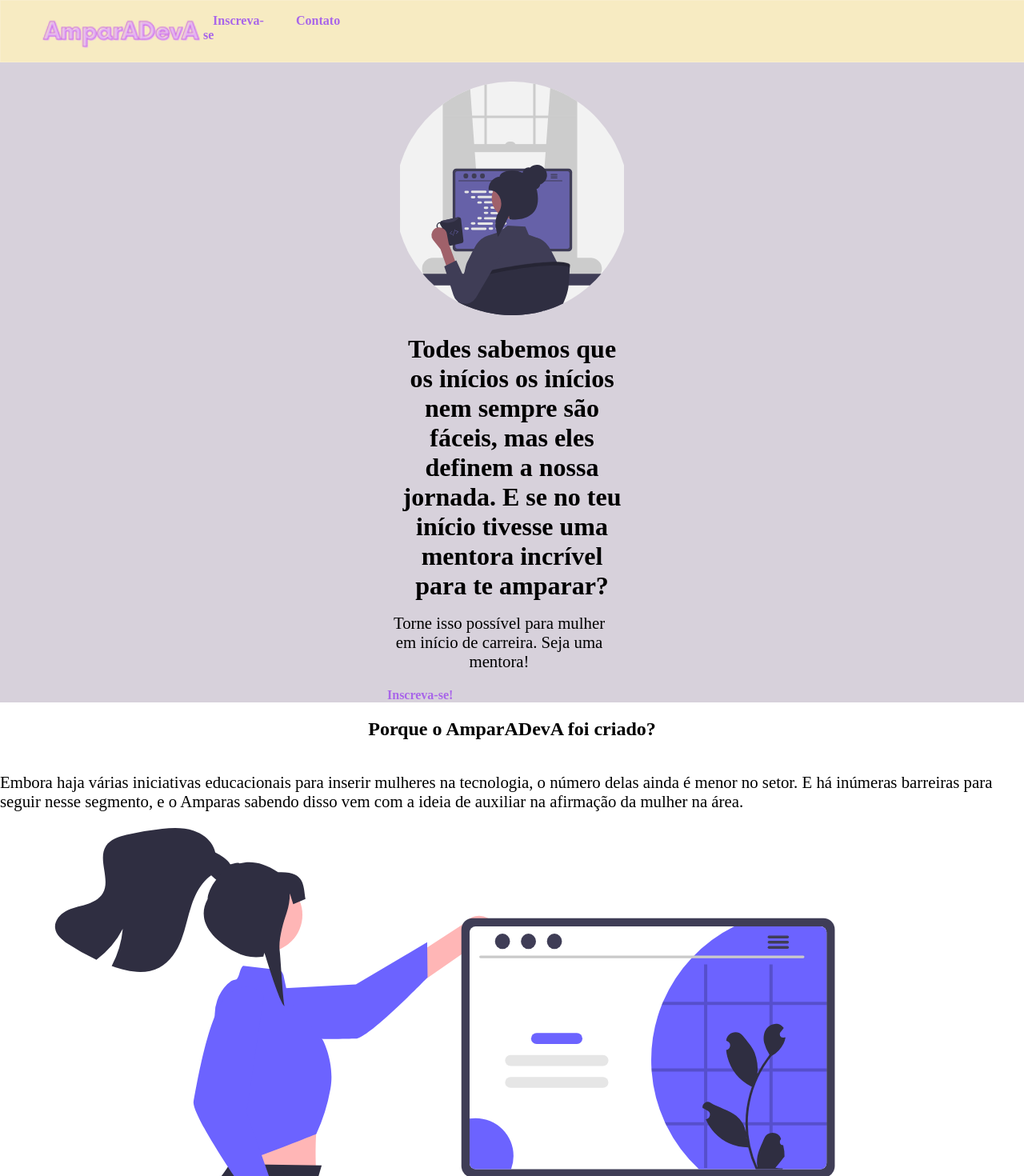
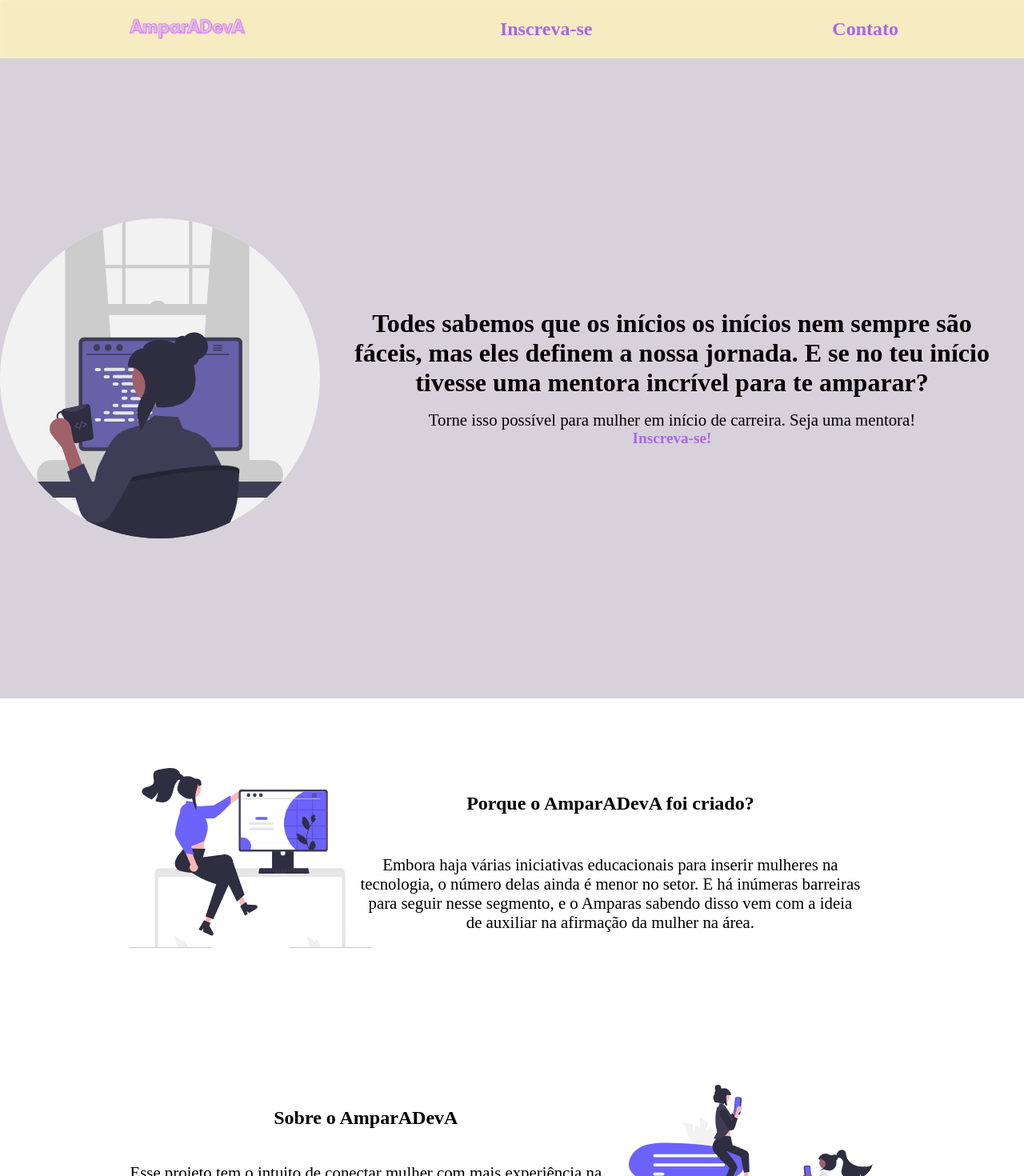
Before and after one commit to linefmv/AmparADevA, a React (Create React App) app: page / in a window 1280 px wide. Shown: the top 1470 px of the page at 80% size. Built offline with nearby package versions, Linux system fonts and the light colour scheme.

Commit message:
style: create media queries

```diff
--- a/src/components/Footer/footer.styles.css
+++ b/src/components/Footer/footer.styles.css
@@ -1,10 +1,16 @@
 footer {
-    margin-top: 3vh;
-     background-color: rgba( 240, 218, 145, 0.55 );
-     padding-top: 1vh;
+  margin-top: 3vh;
+  background-color: rgba(240, 218, 145, 0.55);
+  padding-top: 1vh;
 }
 .footer-phrase {
-    width: 100%;
-    margin: 0 auto;
-    text-align: center;
+  width: 100%;
+  margin: 0 auto;
+  text-align: center;
 }
+
+@media (min-width: 750px) {
+  footer {
+    height: 5vh;
+  }
+}
--- a/src/components/Header/header.styles.css
+++ b/src/components/Header/header.styles.css
@@ -11,6 +11,7 @@ header {
   width: 100%;
   max-width: 280px;
   padding: 3vh 0;
+  grid-area: 'header';
 }
 
 h1 {
@@ -20,6 +21,7 @@ h1 {
   margin:0;
   text-align: center;
   font-size: clamp(1rem, 0.6444rem + 1.7778vw, 2rem);
+  grid-area: 'title';
 }
 
 .phrase-header {
@@ -28,10 +30,39 @@ h1 {
   width: 100%;
   text-align: center;
   font-size: clamp(0.9rem, 0.4867rem + 1.0667vw, 1.3rem);
+  grid-area: 'description';
 }
 
-a {
+.link-header {
   text-decoration: none;
   color: rgb(169, 102, 233);
   font-weight: bold;
+  grid-area: 'link';
+  display: flex;
+  justify-content: center;
 }
+
+@media (min-width: 750px) {
+  header {
+    display: flex;
+    flex-direction: row;
+  }
+  .header-page {
+    max-width: 400px;
+    padding-right: 3vh;
+  }
+
+  .phrase-and-link {
+    display: flex;
+    flex-direction: column;
+    align-items: center;
+    justify-content: center;
+  }
+
+  h1, .phrase-header {
+    max-width: 800px;
+  }
+  .link-header{
+    font-size: clamp(1rem, 0.6444rem + 1.7778vw, 1.2rem);
+  }
+}
--- a/src/components/Menu/menu.styles.css
+++ b/src/components/Menu/menu.styles.css
@@ -1,15 +1,19 @@
 nav {
-  background: rgba( 240, 218, 145, 0.55 );
-  backdrop-filter: blur( 1.5px );
-  -webkit-backdrop-filter: blur( 1.5px );
-  border: 1px solid rgba( 255, 255, 255, 0.18 );  display: flex;
+  background: rgba(240, 218, 145, 0.55);
+  backdrop-filter: blur(1.5px);
+  -webkit-backdrop-filter: blur(1.5px);
+  border: 1px solid rgba(255, 255, 255, 0.18);
   width: 100%;
+  display: flex;
   flex-direction: row;
+  justify-content: space-around;
 }
 
 ul {
   display: flex;
   list-style: none;
+  align-items: center;
+  padding: 0;
 }
 
 li {
@@ -21,5 +25,33 @@ li a {
   color: rgb(169, 102, 233);
   font-weight: bold;
   text-decoration: none;
-  padding: 0 1.5vh;
+  font-size: .87rem;
+  align-items: center
 }
+
+.logo-link {
+  max-width: 100px;
+  width: 100%;
+  align-items: center
+}
+
+@media (min-width: 750px) {
+  .logo-link {
+    max-width: 150px;
+    width: 100%;
+  }
+
+  nav {
+    display: flex;
+    flex-direction: row;
+  }
+
+  li a {
+    font-size: 1.5rem;
+  }
+
+  ul {
+    width: 100%;
+    justify-content: space-around;
+  }
+}
--- a/src/components/TextAndImage/textAndImage.styles.css
+++ b/src/components/TextAndImage/textAndImage.styles.css
@@ -8,15 +8,94 @@ section {
 h2 {
   text-align: center;
 }
+
 img {
   width: 100%;
-    height: 100%;
-    object-fit: cover;
+  max-width: 280px;
+  padding: 0 2vh;
 }
+
 p {
+  margin-top: 2vh;
+  max-width: 280px;
+  width: 100%;
+  text-align: center;
   font-size: clamp(0.9rem, 0.4867rem + 1.0667vw, 1.3rem);
 }
 
+@media (min-width: 750px) {
+  .content-text {
+    height: 50vh;
+    display: flex;
+    align-items: center;
+    justify-content: center;
+    width: 100%;
+    max-width: 1220px;
+  }
+  section {
+    display: grid;
+    grid-template-areas:
+      "image title title"
+      "image description description"
+      "image description description";
+    max-width: 700px;
+  }
+
+  img {
+    max-width: 400px;
+    grid-area: image;
+  }
+
+  p {
+    margin: 0;
+    grid-area: description;
+    max-width: 550px;
+  }
+
+  h2 {
+    grid-area: title;
+  }
   .intent {
-    background-color: rgb(170, 120, 53);
+    display: grid;
+    grid-template-areas:
+      "title title image"
+      "description description image"
+      "description description image";
   }
+}
+
+@media (min-width: 1000px) {
+  .content-text {
+    width: 100%;
+    max-width: 1220px;
+    justify-content: center;
+    align-items: center;
+  }
+  section {
+    max-width: 1000px;
+    justify-content: center;
+    align-items: center;
+  }
+
+  img {
+    max-width: 400px;
+    grid-area: image;
+  }
+
+  p {
+    margin: 0;
+    grid-area: description;
+    max-width: 625px;
+  }
+
+  h2 {
+    grid-area: title;
+  }
+  .intent {
+    display: grid;
+    grid-template-areas:
+      "title title image"
+      "description description image"
+      "description description image";
+  }
+}
```
Lines whose indentation alone changed are shown as unchanged.
